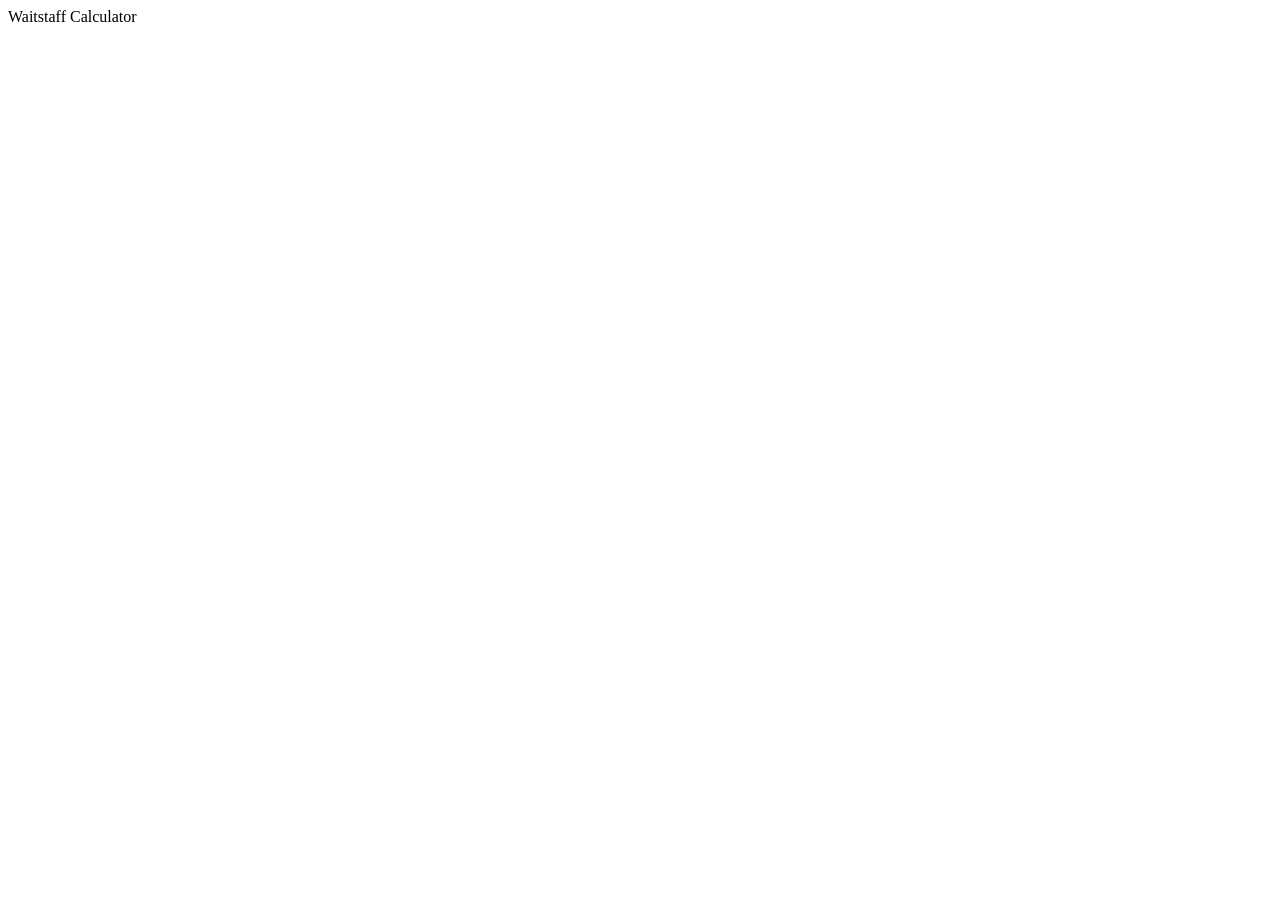
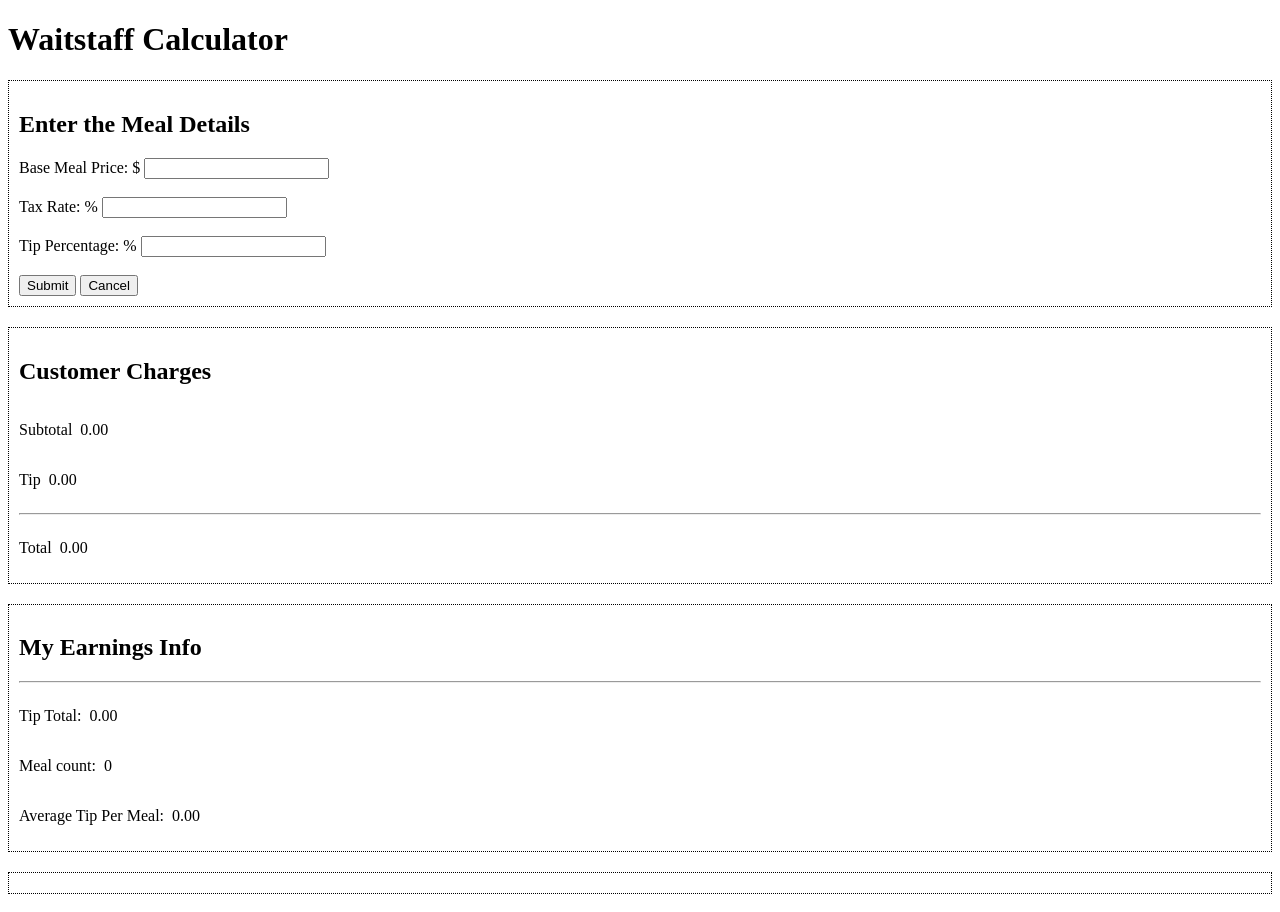
Before and after one commit to sean21johnson/Waitstaff-Calculator, a plain HTML site: page index.html in a window 1280 px wide. Before the commit the page ends 800 px from the top, so only its background shows below. Drawn offline with nearby package versions, Linux system fonts and the light colour scheme.

Commit message:
html code in

```diff
--- a/index.html
+++ b/index.html
@@ -8,7 +8,66 @@
     <link rel='stylesheet' href='main.css'>
 </head>
 <body>
-    <header>Waitstaff Calculator</header>
+    <header>
+        <h1>Waitstaff Calculator</h1>
+    </header>
+        <section>
+            <h2>Enter the Meal Details</h2>
+            <form id="meal-details-form">
+                <div>
+                    <label for="meal-price">Base Meal Price: $</label>
+                    <input type="text" name="meal-price" class="meal-price-entry">
+                </div>
+                <br>
+                <div>
+                    <label for="meal-tax">Tax Rate: %</label>
+                    <input type="text" name="meal-tax" class="meal-tax-entry">
+                </div>
+                <br>
+                <div>
+                    <label for="meal-tip">Tip Percentage: %</label>
+                    <input type="text" name="meal-tip" class="meal-tip-entry">
+                </div>
+                <br>
+                <button type="submit">Submit</button>
+                <button>Cancel</button>
+            </form>
+        </section>
+        <section>
+            <h2>Customer Charges</h2>
+                <div class="meal-divs">
+                    <p>Subtotal &nbsp</p>
+                    <p class="meal-subtotal">0.00</p>
+                </div>
+                <div class="meal-divs">
+                    <p>Tip &nbsp</p>
+                    <p class="meal-tip-amount">0.00</p>
+                </div>
+                <hr class="solid">
+                <div class="meal-divs">
+                    <p>Total &nbsp</p>
+                    <p class="meal-total-amount">0.00</p>
+                </div>
+        </section>
+        <section>
+            <h2>My Earnings Info</h2>
+            <hr class="solid">
+            <div class="meal-divs">
+                <p>Tip Total: &nbsp</p>
+                <p class="earnings-tips">0.00</p>
+            </div>
+            <div class="meal-divs">
+                <p>Meal count: &nbsp</p>
+                <p class="earnings-meals">0</p>
+            </div>
+            <div class="meal-divs">
+                <p>Average Tip Per Meal: &nbsp</p>
+                <p class="earnings-average-tip">0.00</p>
+            </div>
+        </section>
+        <section>
+
+        </section>
 
     <script src="https://cdnjs.cloudflare.com/ajax/libs/jquery/3.3.1/jquery.min.js"></script>
     <script src='index.js'></script>
--- a/main.css
+++ b/main.css
@@ -0,0 +1,9 @@
+.meal-divs {
+    display: flex;
+}
+
+section {
+    border: 1px dotted black;
+    margin-bottom: 20px;
+    padding: 10px;
+}
```
Also changed, not shown: index.js (+15 -0 lines).
